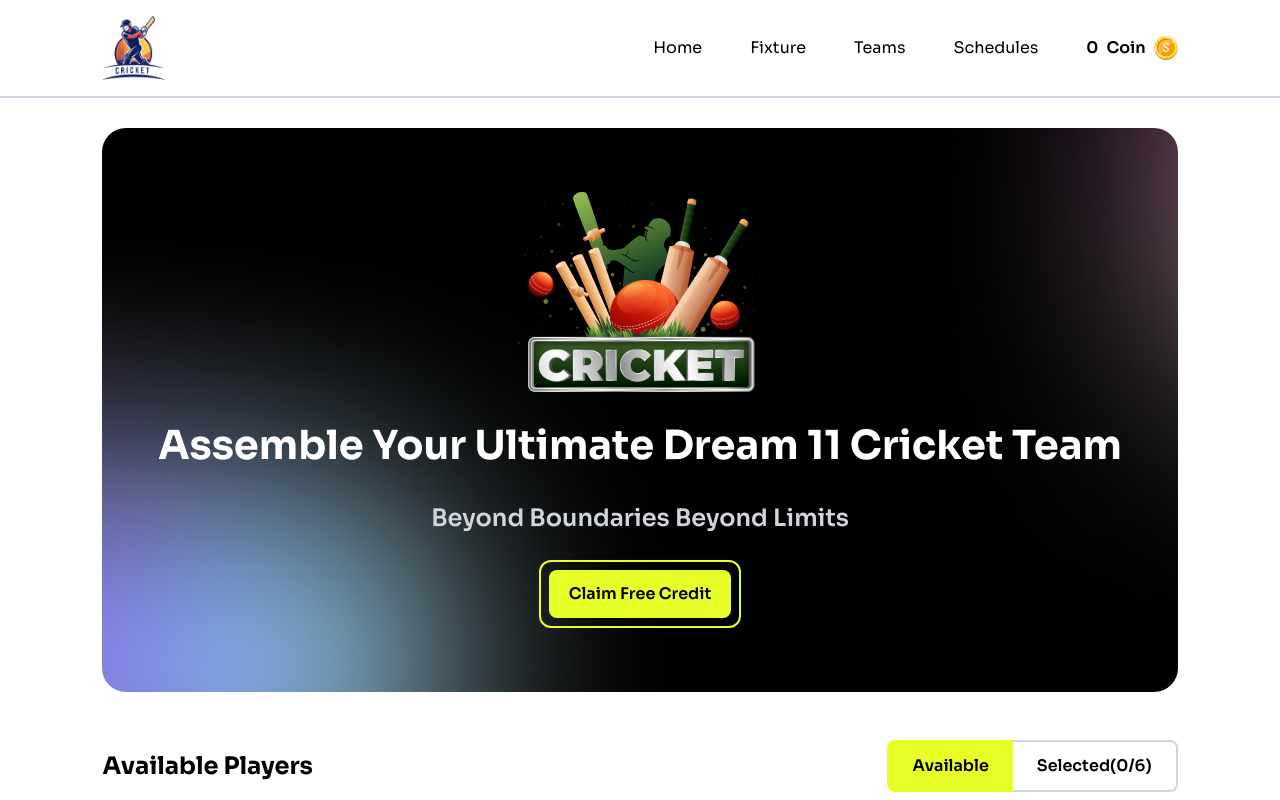
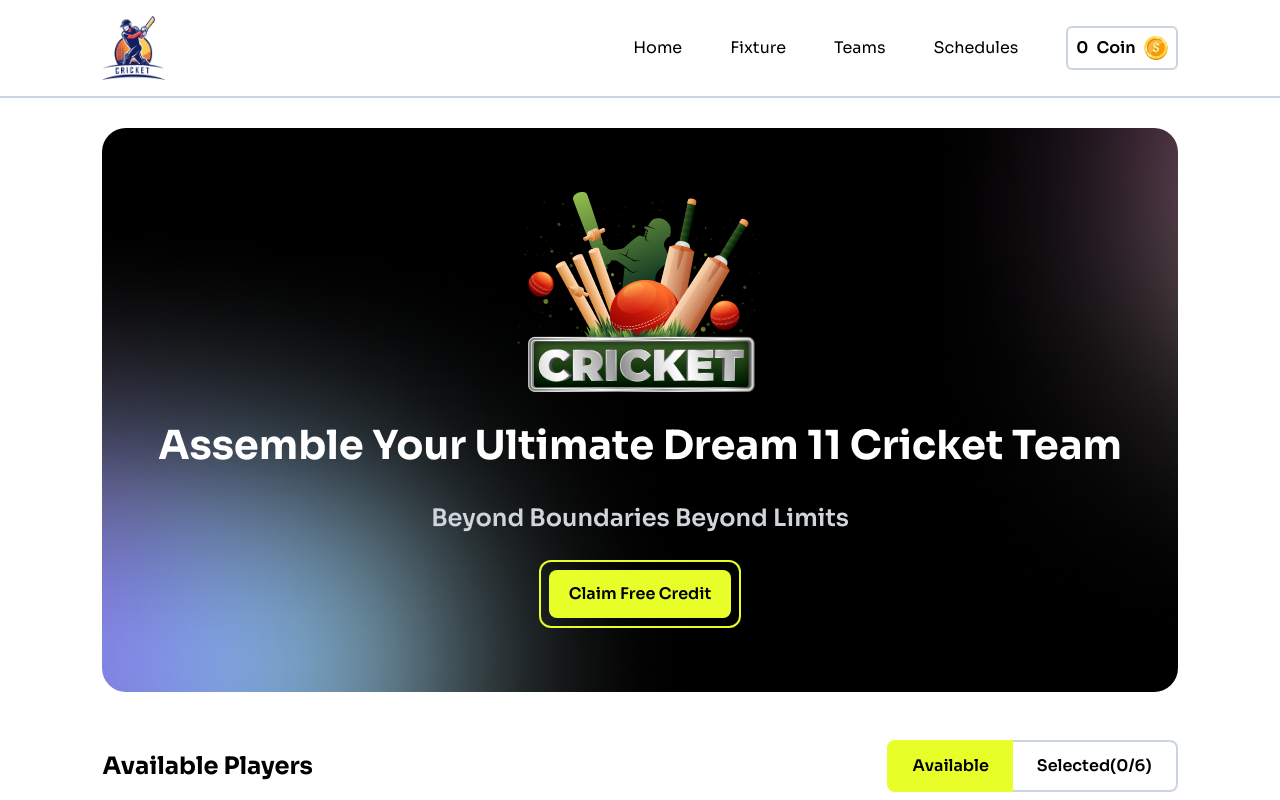
Before and after one commit to Atik471/BPL-Dream-XI, a React (Vite) app: page / in a window 1280 px wide. Shown: the top 800 px of the page. Built offline with nearby package versions, Linux system fonts and the light colour scheme.

Commit message:
added readme

```diff
--- a/index.html
+++ b/index.html
@@ -2,7 +2,6 @@
 <html lang="en">
   <head>
     <meta charset="UTF-8" />
-    <link rel="icon" type="image/svg+xml" href="/vite.svg" />
     <meta name="viewport" content="width=device-width, initial-scale=1.0" />
     <link rel="preconnect" href="https://fonts.googleapis.com" />
     <link rel="preconnect" href="https://fonts.gstatic.com" crossorigin />
--- a/src/Components/navbar.jsx
+++ b/src/Components/navbar.jsx
@@ -2,11 +2,12 @@ import logo from "../assets/logo.png";
 import coin from "../assets/coin.png";
 
 function Navbar() {
+
   return (
     <>
       <div className="flex justify-between items-center px-[8%] py-[1rem] font-sora fixed top-0 left-0 right-0 bg-white w-full border-b-2 border-slate-300 z-10">
         <img src={logo} alt="logo" className="w-16 h-16"/>
-        <div className="flex gap-[3rem]">
+        <div className="flex gap-[3rem] items-center">
           <ul className="flex gap-[3rem]">
             <li>
               <a href="#">Home</a>
@@ -21,13 +22,14 @@ function Navbar() {
               <a href="#">Schedules</a>
             </li>
           </ul>
-          <div className="flex gap-2 font-semibold">
+          <div className="flex gap-2 font-semibold p-2 border-2 border-slate-300 rounded-md">
             <span id="coin-count">0</span>
             <span>Coin</span>
             <img src={coin} alt="" className="w-6 h-6"/>
           </div>
         </div>
       </div>
+
     </>
   );
 }
--- a/src/Components/player.jsx
+++ b/src/Components/player.jsx
@@ -25,7 +25,7 @@ function Player({player, selectedPlayers, setSelectedPlayers}){
             setSelectedPlayers([...selectedPlayers, player])
             setChosen(!chosen)
             coinCount.innerText = Number(coinCount.innerText) - price
-            showToast("Player Selected!", "success");
+            showToast(`${name} Selected!`, "success");
         }
         else if(!exists && price > Number(coinCount.innerText)){
             showToast("You Don't Have Enough Coins!", "error");
```
Also changed, not shown: 2 other files (tests, documents, lock files or other folders).
